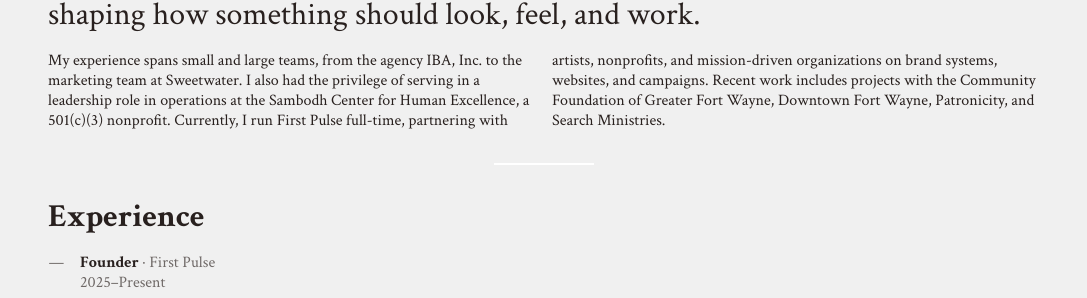
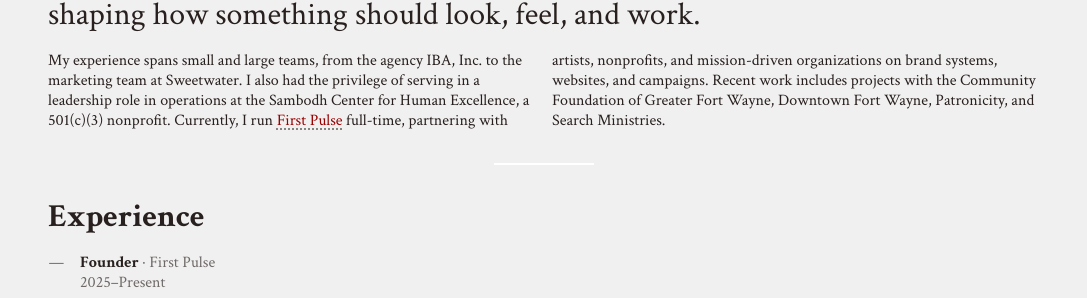
Before and after one commit to joshuawenning/blog, a Jekyll site: the page built from about.html, in a window 1280 px wide. Shown: the part 347-645 px from the top of the page, without its empty margins (96-1183 px from the left). Built offline with Jekyll 4.4.1, drawn with Linux system fonts in a browser that asks for light colours.

Commit message:
Link First Pulse in the home and about bios

```diff
--- a/about.html
+++ b/about.html
@@ -7,7 +7,7 @@ title: About
   <h1 class="text-h2">About</h1>
   <h2 class="mb-1 grey text-h4 text-italic text-normal">Designer &amp; Communications Strategist</h2>
   <p class="mb-1 text-h3 text-pretty">I&rsquo;m a designer and developer passionate about uncovering what matters most to people and bringing it to life through clear strategy, thoughtful design, and reliable technology. I thrive at the intersection of research, experience design, and engineering&mdash;moving fluidly from understanding audiences and goals to shaping how something should look, feel, and work.</p>
-  <p class="columns text-pretty">My experience spans small and large teams, from the agency IBA, Inc. to the marketing team at Sweetwater. I also had the privilege of serving in a leadership role in operations at the Sambodh Center for Human Excellence, a 501(c)(3) nonprofit. Currently, I run First Pulse full-time, partnering with artists, nonprofits, and mission-driven organizations on brand systems, websites, and campaigns. Recent work includes projects with the Community Foundation of Greater Fort Wayne, Downtown Fort Wayne, Patronicity, and Search Ministries.</p>
+  <p class="columns text-pretty">My experience spans small and large teams, from the agency IBA, Inc. to the marketing team at Sweetwater. I also had the privilege of serving in a leadership role in operations at the Sambodh Center for Human Excellence, a 501(c)(3) nonprofit. Currently, I run <a href="https://firstpulseco.com" rel="noopener noreferrer" target="_blank">First Pulse</a> full-time, partnering with artists, nonprofits, and mission-driven organizations on brand systems, websites, and campaigns. Recent work includes projects with the Community Foundation of Greater Fort Wayne, Downtown Fort Wayne, Patronicity, and Search Ministries.</p>
   <hr>
   <h3 class="mb-1 text-h3">Experience</h3>
   <ul class="list grey">
--- a/index.html
+++ b/index.html
@@ -13,7 +13,7 @@ title: Home
       <img alt="Profile" class="avatar avatar-small d-block mb-1" src="assets/images/profile.jpg">
       <p class="grey lh-solid mb-1 text-h4 text-italic text-pretty">Designer &amp; Communications Strategist</p>
       <p>
-        I&rsquo;m a designer and developer passionate about uncovering what matters most to people and bringing it to life through clear strategy, thoughtful design, and reliable technology. I&nbsp;thrive at the intersection of research, experience design, and engineering. I run First Pulse full-time, partnering with artists, nonprofits, and mission-driven organizations. When not designing or building, I&rsquo;m most likely <a href="https://www.youtube.com/@soul_skater" rel="noopener noreferrer" target="_blank">skateboarding</a> or playing guitar.
+        I&rsquo;m a designer and developer passionate about uncovering what matters most to people and bringing it to life through clear strategy, thoughtful design, and reliable technology. I&nbsp;thrive at the intersection of research, experience design, and engineering. I run <a href="https://firstpulseco.com" rel="noopener noreferrer" target="_blank">First Pulse</a> full-time, partnering with artists, nonprofits, and mission-driven organizations. When not designing or building, I&rsquo;m most likely <a href="https://www.youtube.com/@soul_skater" rel="noopener noreferrer" target="_blank">skateboarding</a> or playing guitar.
       </p>
     </div>
 
```
